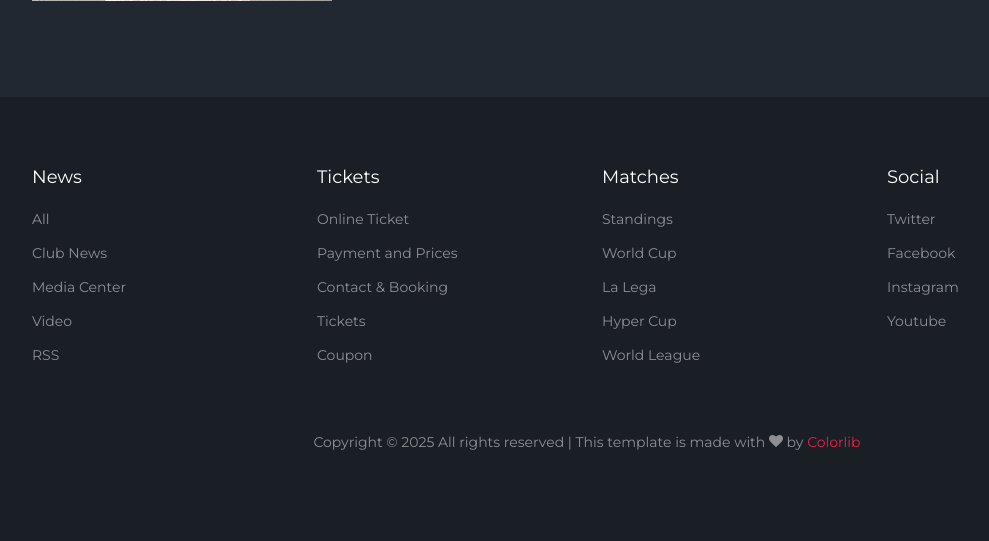
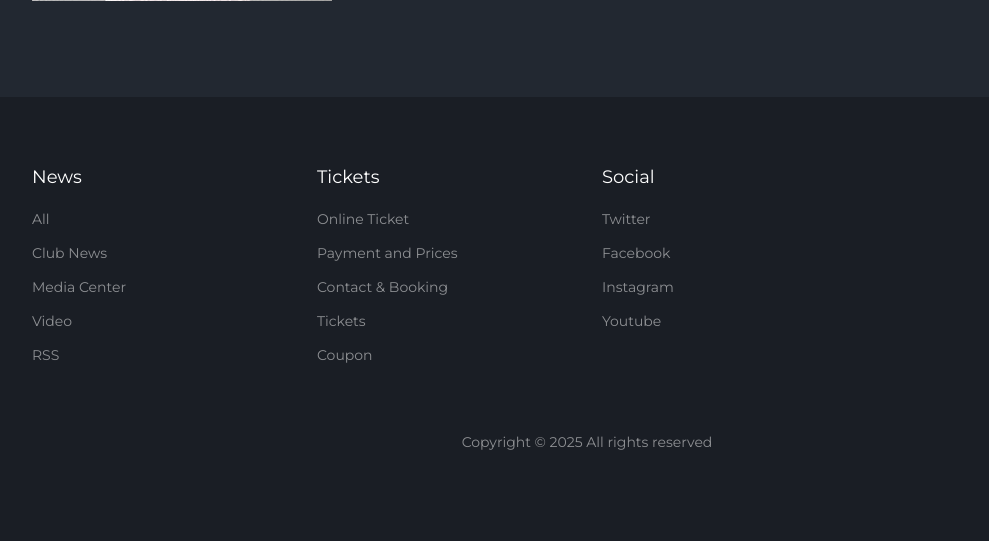
Before and after one commit to Traxler41/uksc_complete, a Flask app: page /sameer_news in a window 1280 px wide. Shown: the part 1760-2301 px from the top of the page, without its empty margins (53-1042 px from the left). Run offline with Flask 3, Linux system fonts and the light colour scheme; parts of the project's set-up code (start-up, migrations or seed data) failed here and were passed over; some libraries are stand-ins or nearby versions; some web fonts are replaced.

Commit message:
Update sameer_news.html

```diff
--- a/templates/sameer_news.html
+++ b/templates/sameer_news.html
@@ -57,11 +57,12 @@
                     <div class="ml-auto">
                         <nav class="site-navigation position-relative text-right" role="navigation">
                             <ul class="site-menu main-menu js-clone-nav mr-auto d-none d-lg-block">
-                                <li><a href="index.html" class="nav-link">Home</a></li>
-                                <li><a href="matches.html" class="nav-link">Matches</a></li>
-                                <li><a href="players.html" class="nav-link">Players</a></li>
-                                <li class="active"><a href="blog.html" class="nav-link">Blog</a></li>
-                                <li><a href="contact.html" class="nav-link">Contact</a></li>
+                                <li><a href="{{ url_for('home') }}" class="nav-link">Home</a></li>
+                                <li><a href="{{ url_for('matches') }}" class="nav-link">Matches</a></li>
+                                <li><a href="{{ url_for('players') }}" class="nav-link">Players</a></li>
+                                <li><a href="{{ url_for('academy') }}" class="nav-link">Academy Registration</a></li>
+                                <li><a href="{{ url_for('about_us')}}" class="nav-link">About Us</a></li>
+                                <li><a href="{{ url_for('contact')}}" class="nav-link">Contact</a></li>
                             </ul>
                         </nav>
 
@@ -75,7 +76,7 @@
         </header>
 
         <div class="hero overlay"
-            style="background-image: url('{{ url_for('static', filename='images/Sujoy_24.jpg') }}');">
+            style="background-image: url('{{ url_for('static', filename='images/Sujoy_24.JPG') }}');">
             <div class="container">
                 <div class="row align-items-center">
                     <div class="col-lg-9 mx-auto text-center">
@@ -141,7 +142,7 @@
                             </ul>
                         </div>
                     </div>
-                    <div class="col-lg-3">
+                    <!--<div class="col-lg-3">
                         <div class="widget mb-3">
                             <h3>Matches</h3>
                             <ul class="list-unstyled links">
@@ -152,16 +153,16 @@
                                 <li><a href="#">World League</a></li>
                             </ul>
                         </div>
-                    </div>
+                    </div>-->
 
                     <div class="col-lg-3">
                         <div class="widget mb-3">
                             <h3>Social</h3>
                             <ul class="list-unstyled links">
-                                <li><a href="#">Twitter</a></li>
-                                <li><a href="#">Facebook</a></li>
-                                <li><a href="#">Instagram</a></li>
-                                <li><a href="#">Youtube</a></li>
+                                <li><a href="https://x.com/UKSC_Official">Twitter</a></li>
+                                <li><a href="https://www.facebook.com/unitedkolkatasc">Facebook</a></li>
+                                <li><a href="https://www.instagram.com/unitedkolkatasc/">Instagram</a></li>
+                                <li><a href="https://www.youtube.com/@UnitedKolkataSC">Youtube</a></li>
                             </ul>
                         </div>
                     </div>
@@ -176,9 +177,7 @@
                                 Copyright &copy;
                                 <script>
                                     document.write(new Date().getFullYear());
-                                </script> All rights reserved | This template is made with <i class="icon-heart"
-                                    aria-hidden="true"></i> by <a href="https://colorlib.com"
-                                    target="_blank">Colorlib</a>
+                                </script> All rights reserved</a>
                                 <!-- Link back to Colorlib can't be removed. Template is licensed under CC BY 3.0. -->
                             </p>
                         </div>
```
